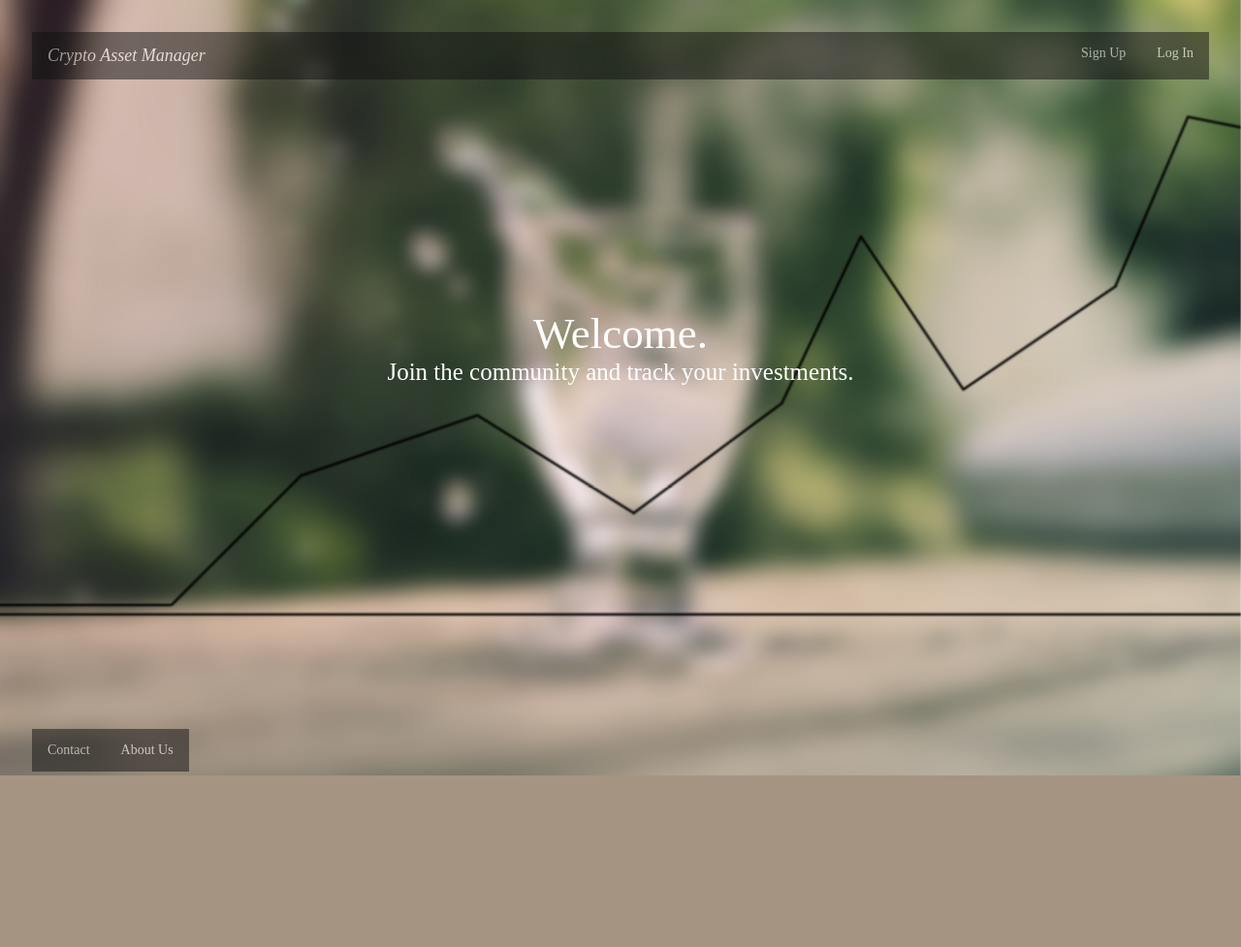
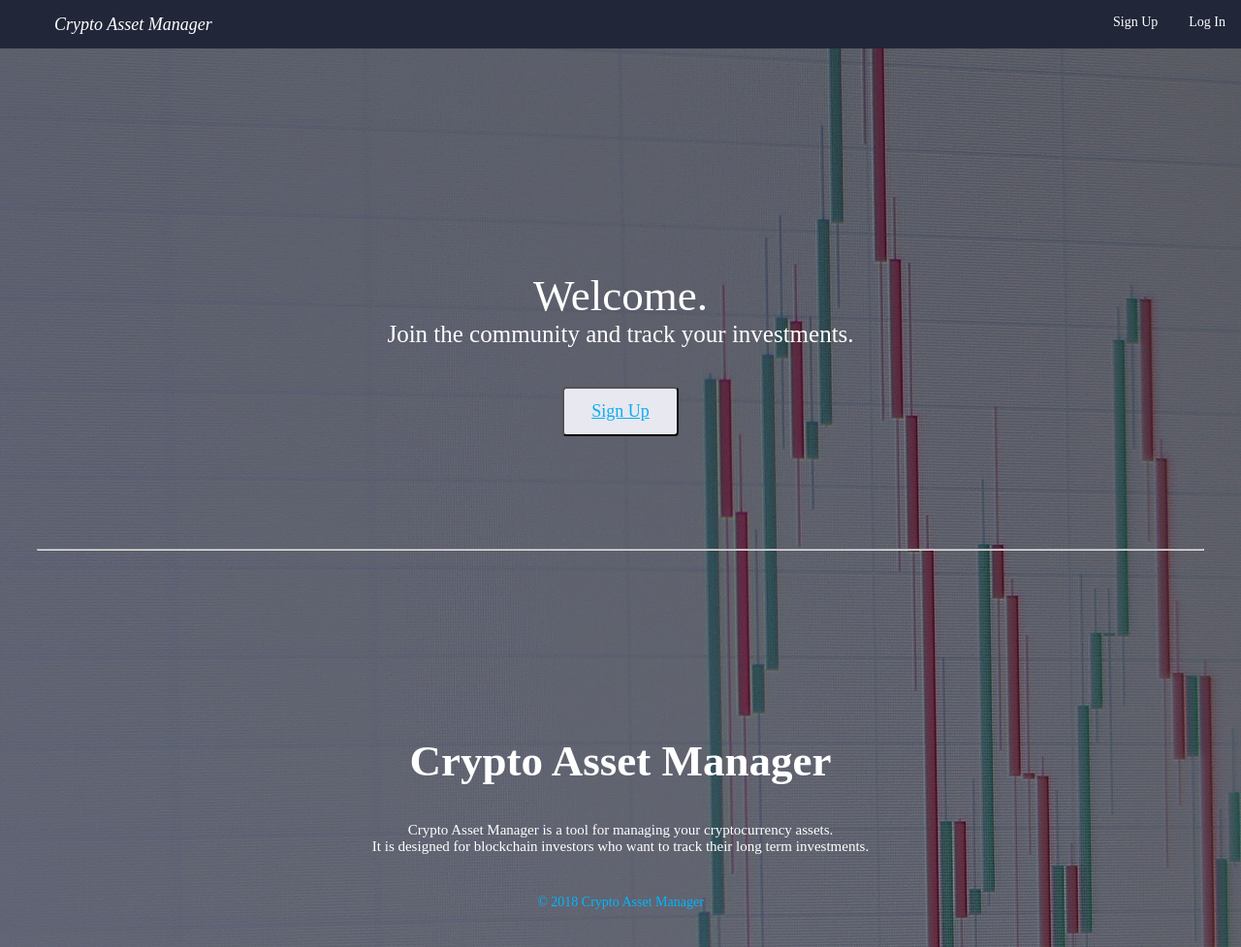
Before and after one commit to vade5g/CryptoManager-1, a Node server app: page / in a window 1280 px wide. Shown: the whole page at 97% size. Before the commit the page ends 800 px from the top, so only its background shows below. Run offline with Node 20, Linux system fonts and the light colour scheme; some libraries are stand-ins or nearby versions.

Commit message:
front end looking nice, next is assets

```diff
--- a/public/stylesheets/style.css
+++ b/public/stylesheets/style.css
@@ -2,6 +2,7 @@ body {
   padding: 30px;
   font: 14px "Lucida Grande", Helvetica, Arial, sans-serif;
   color: #555555;
+  background-color: #303753;
 }
 
 a {
@@ -114,12 +79,16 @@ body {
 }
 
 .navbar {
+  position: fixed;
+  height: auto;
+  margin-top: -13px;
   list-style-type: none;
-  margin: -5px;
-  padding: 0;
-  overflow: hidden;
-  background-color: #111111;
-  opacity: 0.5;
+  background-color: #212639;
+  z-index: 10000;
+  top: 0;
+  left: 0;
+  right: 0;
+
 }
 
 .lr {
@@ -131,25 +100,24 @@ body {
 .lr2 {
   display: inline;
   float: right;
-  background-color: #111111;
-  border-radius: 10px;
 }
 
 .lr3 {
+  list-style-type: none;
   font-size: 18px;
   font-style: italic;
 }
 
-.lr2:hover {
-  opacity: 0.5;
-  background-color: #111111;
-  border-radius: 10px;
+.lr2:hover{
+  opacity: 0.2;
+}
+
+.lr:hover{
+  opacity: 0.2;
 }
 
 .lr3:hover {
-  opacity: 0.5;
-  background-color: #111111;
-  border-radius: 10px;
+  opacity: 0.2;
 }
 
 li a {
@@ -221,12 +186,26 @@ img {
   font-size: 45px;
   margin-top: 20%;
 }
+
 .text2 {
   display: block;
   color: white;
   text-align: center;
   font-size: 25px;
   margin-bottom: -20%;
+}
+
+.text3 {
+  display: block;
+  text-align: center;
+  font-size: 15px;
+  color: white;
+}
+
+.text4 {
+  display: block;
+  margin-top: 25px;
+  text-align: center;
 }
 
 #regist {
@@ -282,3 +268,11 @@ img {
   text-align: center;
   margin-top:25px;
 }
+
+.stripe {
+  margin-top: 100px;
+}
+
+.container4 {
+  margin-top: -50px;
+}
--- a/views/index.ejs
+++ b/views/index.ejs
@@ -4,19 +4,34 @@
   <link rel='stylesheet' href='stylesheets/style.css'/>
 </head>
 <body>
-<ul class="navbar">
-  <li class="lr3"><a onclick="test" href="/">Crypto Asset Manager</a></li>
-  <li class="lr2"><a href="/login">Log In</a></li>
-  <li class="lr"><a href="/signup">Sign Up</a></li>
-</ul>
-<div id="bg"><img src="images/background.jpg"/></div>
-<div id="text"><a class="text1">Welcome.</a><a class="text2">Join the community and track your investments.</a></div>
+
+<div class="navbar">
+  <ul class="backgroundnav">
+    <li class="lr3"><a onclick="test" href="/">Crypto Asset Manager</a></li>
+    <li class="lr2"><a href="/login">Log In</a></li>
+    <li class="lr"><a href="/signup">Sign Up</a></li>
+  </ul>
+</div>
 
 
-<ul class="bottombar">
-  <li class="lr"><a href="#">About Us</a></li>
-  <li class="lr"><a href="#">Contact</a></li>
-</ul>
+<picture>
+  <source srcset="images/background2.jpg" media="(min-width: 1830px)">
+  <img srcset="images/background3.jpg" alt="...">
+</picture>
+
+<div id="text"><a class="text1">Welcome.</a><a class="text2">Join the community and track your investments.</a></div>
+<br>
+<button class="button"><a href="/signup">Sign Up</a></button>
+<br>
+<hr class="stripe">
+
+<div class="container4">
+  <h2 class="text1">Crypto Asset Manager</h2>
+  <a class="text3"> Crypto Asset Manager is a tool for managing your cryptocurrency assets. <br> It is designed for blockchain investors who want to track their
+  long term investments.</a>
+  <a class="text4"><br> © 2018 Crypto Asset Manager</a>
+</div>
+
 
 </body>
 </html>
```
Also changed, not shown: other parts of public/stylesheets/style.css (+10 -42 lines), views/login.ejs (+10 -12 lines), views/profile.ejs (+6 -6 lines), views/signup.ejs (+14 -13 lines), public/images/background3.jpg (added), 1 other file.
